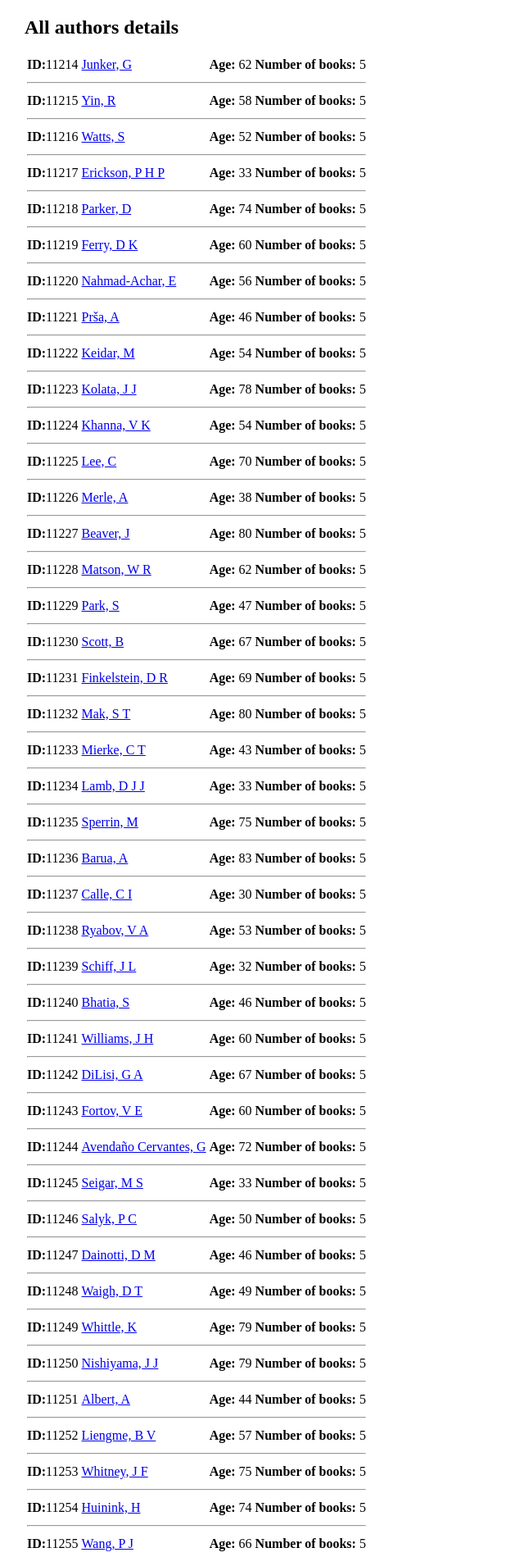
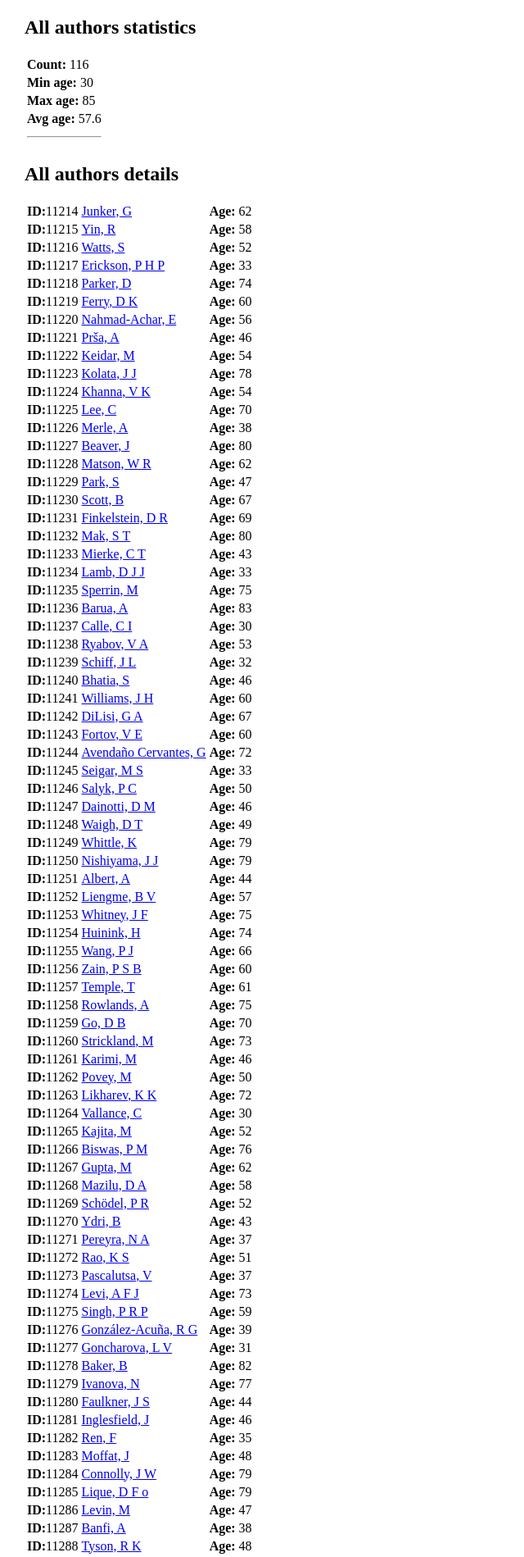
Before and after one commit to SergiyMyronov/hw11_ann_agg, a Django app: page /ann_agg/author/ in a window 1280 px wide. Shown: the top 1899 px of the page at 82% size, without its empty margins (0-640 px from the left). Run offline with Django 3.2, Linux system fonts and the light colour scheme; data comes from the database, SQL or seed files in the repository.

Commit message:
finished with aggregate/annotate/prefetch_related/select_related

```diff
--- a/ann_agg/templates/ann_agg/author.html
+++ b/ann_agg/templates/ann_agg/author.html
@@ -2,9 +2,27 @@
 <html lang="en">
 <head>
     <meta charset="UTF-8">
-    <title>Author</title>
+    <title>Authors</title>
 </head>
 <body leftmargin="30">
+    <h2>All authors statistics</h2>
+    <table>
+        <tr>
+            <td><b>Count: </b>{{ aut_stat.cnt }}</td>
+        </tr>
+        <tr>
+            <td><b>Min age: </b>{{ aut_stat.min_age }}</td>
+        </tr>
+        <tr>
+            <td><b>Max age: </b>{{ aut_stat.max_age }}</td>
+        </tr>
+        <tr>
+            <td><b>Avg age: </b>{{ aut_stat.avg_age|floatformat }}</td>
+        </tr>
+        <tr>
+            <td colspan="4" class="divider"><hr/></td>
+        </tr>
+    </table>
     <h2>All authors details</h2>
     <table>
         {% for item in authors %}
@@ -12,10 +30,6 @@
             <td><b>ID:</b>{{ item.id }}</td>
             <td><a href="{% url 'author_details' item.id %}"> {{ item.name }}</a></td>
             <td><b>Age:</b> {{ item.age }}</td>
-            <td><b>Number of books:</b> {{ 5 }}</td>
-        </tr>
-        <tr>
-            <td colspan="4" class="divider"><hr/></td>
         </tr>
         {% endfor %}
     </table>
--- a/ann_agg/templates/ann_agg/book.html
+++ b/ann_agg/templates/ann_agg/book.html
@@ -18,7 +18,7 @@
             <td><b>Date of publication:</b> {{ item.pubdate }}</td>
         </tr>
         <tr>
-            <td colspan="6" class="divider"><hr/></td>
+            <td colspan="7" class="divider"><hr/></td>
         </tr>
         {% endfor %}
     </table>
--- a/ann_agg/templates/ann_agg/pub.html
+++ b/ann_agg/templates/ann_agg/pub.html
@@ -11,10 +11,9 @@
         <tr>
             <td><b>ID:</b>{{ item.id }}</td>
             <td><a href="{% url 'pub_details' item.id %}"> {{ item.name }}</a></td>
-            <td><b>Number of books:</b> {{ 5 }}</td>
         </tr>
         <tr>
-            <td colspan="3" class="divider"><hr/></td>
+            <td colspan="2" class="divider"><hr/></td>
         </tr>
         {% endfor %}
     </table>
--- a/ann_agg/templates/ann_agg/store.html
+++ b/ann_agg/templates/ann_agg/store.html
@@ -11,7 +11,7 @@
         <tr>
             <td><b>ID:</b>{{ item.id }}</td>
             <td><a href="{% url 'store_details' item.id %}"> {{ item.name }}</a></td>
-            <td><b>Number of books:</b> {{ 5 }}</td>
+            <td><b>Number of books:</b> {{ item.cnt }}</td>
         </tr>
         <tr>
             <td colspan="3" class="divider"><hr/></td>
--- a/ann_agg/views.py
+++ b/ann_agg/views.py
@@ -1,5 +1,7 @@
+from django.db.models import Avg, Count, Max, Min, Prefetch, Sum
+from django.db.models.functions import Round
 from django.http import HttpResponse
-from django.shortcuts import get_object_or_404, redirect, render
+from django.shortcuts import get_object_or_404, render
 
 from .models import Author, Book, Publisher, Store
 
@@ -10,22 +12,28 @@ def index(request):
 
 def author(request):
     authors = Author.objects.all()
-    return render(request, 'ann_agg/author.html', {'authors': authors})
+    aut_stat = Author.objects.aggregate(cnt=Count('id'),
+                                        max_age=Max('age'),
+                                        min_age=Min('age'),
+                                        avg_age=Avg('age'))
+    return render(request, 'ann_agg/author.html', {'authors': authors, 'aut_stat': aut_stat})
 
 
 def author_details(request, num):
     aut = get_object_or_404(Author, id=num)
-    return render(request, "ann_agg/author_details.html", {"bk": aut})
+    bk_aut = Book.objects.filter(authors=aut)
+    return render(request, "ann_agg/author_details.html", {"bk": aut, "bk_aut": bk_aut})
 
 
 def book(request):
-    books = Book.objects.all()
+    books = Book.objects.select_related('publisher').all()
     return render(request, 'ann_agg/book.html', {'books': books})
 
 
 def book_details(request, num):
-    bk = get_object_or_404(Book, id=num)
-    return render(request, "ann_agg/book_details.html", {"bk": bk})
+    bk = Book.objects.select_related('publisher').prefetch_related('authors').get(id=num)
+    bk_aut = bk.authors.all()
+    return render(request, "ann_agg/book_details.html", {"bk": bk, "bk_aut": bk_aut})
 
 
 def pub(request):
@@ -35,14 +43,21 @@ def pub(request):
 
 def pub_details(request, num):
     pb = get_object_or_404(Publisher, id=num)
-    return render(request, "ann_agg/pub_details.html", {"bk": pb})
+    books = Book.objects.filter(publisher=pb.id).aggregate(cnt=Count('id'),
+                                                           max_price=Round(Max('price')),
+                                                           min_price=Round(Min('price')),
+                                                           sum_price=Round(Sum('price')))
+    return render(request, "ann_agg/pub_details.html", {"bk": pb, "books": books})
 
 
 def store(request):
-    stores = Store.objects.all()
+    stores = Store.objects.annotate(cnt=Count('books'))
     return render(request, 'ann_agg/store.html', {'stores': stores})
 
 
 def store_details(request, num):
-    st = get_object_or_404(Store, id=num)
-    return render(request, "ann_agg/store_details.html", {"bk": st})
+    st = Store.objects.prefetch_related(
+        Prefetch('books', queryset=Book.objects.filter(price__gt=100))).get(id=num)
+    books = st.books.all()
+
+    return render(request, "ann_agg/store_details.html", {"bk": st, "books": books})
```
Also changed, not shown: ann_agg/templates/ann_agg/author_details.html (+12 -0 lines), ann_agg/templates/ann_agg/book_details.html (+12 -0 lines), ann_agg/templates/ann_agg/pub_details.html (+12 -0 lines), ann_agg/templates/ann_agg/store_details.html (+14 -5 lines).
